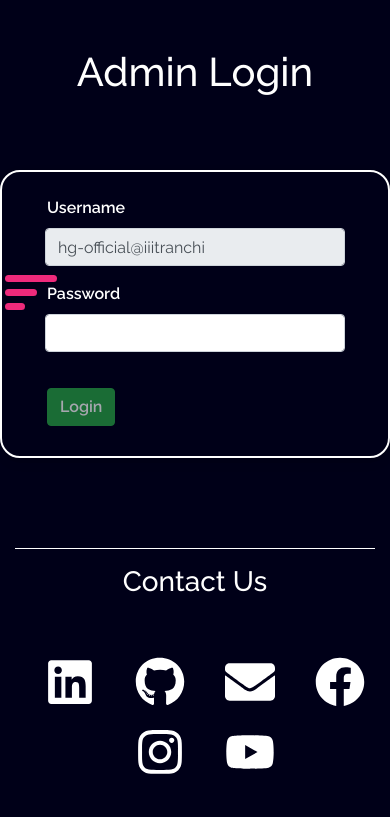
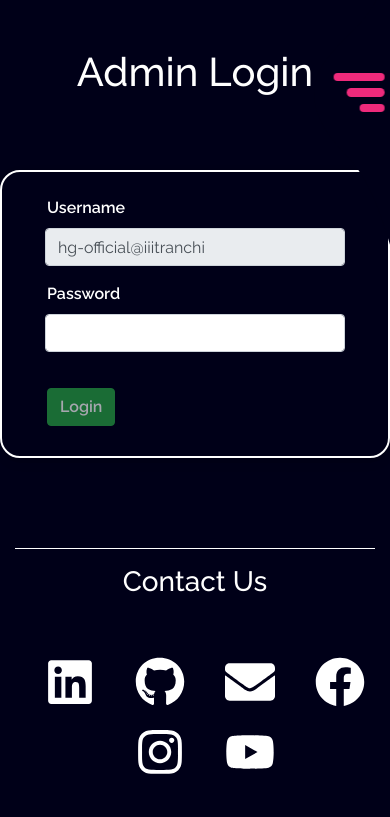
Before and after one commit to houseofgeeks/hg, a React (Create React App) app in the folder client/: page /admin in a window 390 px wide. Shown: the top 817 px of the page. Built offline with nearby package versions, Linux system fonts and the light colour scheme.

Commit message:
Repositioning hamburger icon (#74)
* reposition the hamburger icon

* navbar update

* minor update

* fixes

```diff
--- a/client/src/components/Navbar/Navbar.css
+++ b/client/src/components/Navbar/Navbar.css
@@ -1,10 +1,19 @@
 .hamburger {
   position: fixed;
-  top: 32%;
-  left: 0px;
+  top: 8%;
+  right: 0px;
   z-index: 1004;
   padding: 5px;
-  background: transparent;
+  transform: scaleX(-1);
+  background-color: transparent;
+}
+.blackWave {
+  position: fixed;
+  width: 10vh;
+  height: 60vh;
+  right: 0px;
+  top: -12%;
+  z-index: 1003;
 }
 
 .nav-item {
@@ -18,17 +27,17 @@
   color: white;
 }
 
-.hamburger > span{
+.hamburger > span {
   height: 7px;
   display: block;
   background: #ee2a7b;
   margin-bottom: 7px;
   border-radius: 10px;
 
-  transition: all .3s;
-  -o-transition: all .3s;
-  -moz-transition: all .3s;
-  -webkit-transition: all .3s;
+  transition: all 0.3s;
+  -o-transition: all 0.3s;
+  -moz-transition: all 0.3s;
+  -webkit-transition: all 0.3s;
 }
 
 #sidenav .navLink {
@@ -46,7 +55,7 @@
   position: fixed;
   z-index: 1003;
   top: 0;
-  left: 0;
+  right: 0;
   background-color: #000018;
   overflow-x: hidden;
   transition: 0.5s;
--- a/client/src/components/Navbar/Navbar.js
+++ b/client/src/components/Navbar/Navbar.js
@@ -2,6 +2,7 @@ import React, { useState } from "react";
 import "bootstrap/dist/css/bootstrap.min.css";
 import "./Navbar.css";
 import { Link } from "react-router-dom";
+import blackWave from "./side-bar.svg";
 
 function Navbar() {
   const currentloc = String(window.location); //Gets current URL
@@ -21,12 +22,37 @@ function Navbar() {
 
   return (
     <div>
-      <div className="hamburger" type="button" onClick = {() => toggleNav(!navOpen)}>
-        <span style={{width: '52.35px', transformOrigin: '50% 150% 0px', transform: navOpen ? 'rotate(-45deg)' : 'rotate(0deg)'}}></span>
-        <span style={{width: '32.36px', transformOrigin: '70% 10% 0px', transform: navOpen ? 'rotate(45deg)' : 'rotate(0deg)'}}></span>
-        <span style={{width: '20px', marginLeft: navOpen ? '4px' : '0px'}}></span>
+      <div
+        className="hamburger"
+        type="button"
+        onClick={() => toggleNav(!navOpen)}
+      >
+        <span
+          style={{
+            width: "6vh",
+            height: "1vh",
+            transformOrigin: "70% 75% 0px",
+            transform: navOpen ? "rotate(-45deg)" : "rotate(0deg)",
+          }}
+        ></span>
+        <span
+          style={{
+            width: navOpen ? "6vh" : "4.5vh",
+            height: "1vh",
+            transformOrigin: "80% 10% 0px",
+            transform: navOpen ? "rotate(45deg)" : "rotate(0deg)",
+          }}
+        ></span>
+        <span
+          style={{
+            width: navOpen ? "0vh" : "3vh",
+            height: "1vh",
+            marginLeft: navOpen ? "4px" : "0px",
+          }}
+        ></span>
       </div>
-      <div id="sidenav" style={{width: navOpen ? '100%' : '0px'}}>
+      <img src={blackWave} className="blackWave" alt="sidebar"></img>
+      <div id="sidenav" style={{ width: navOpen ? "100%" : "0px" }}>
         <ul className="navbar-nav">
           <Link to="/" className="navLink">
             <li
```
Also changed, not shown: client/src/components/Navbar/side-bar.svg (added).
